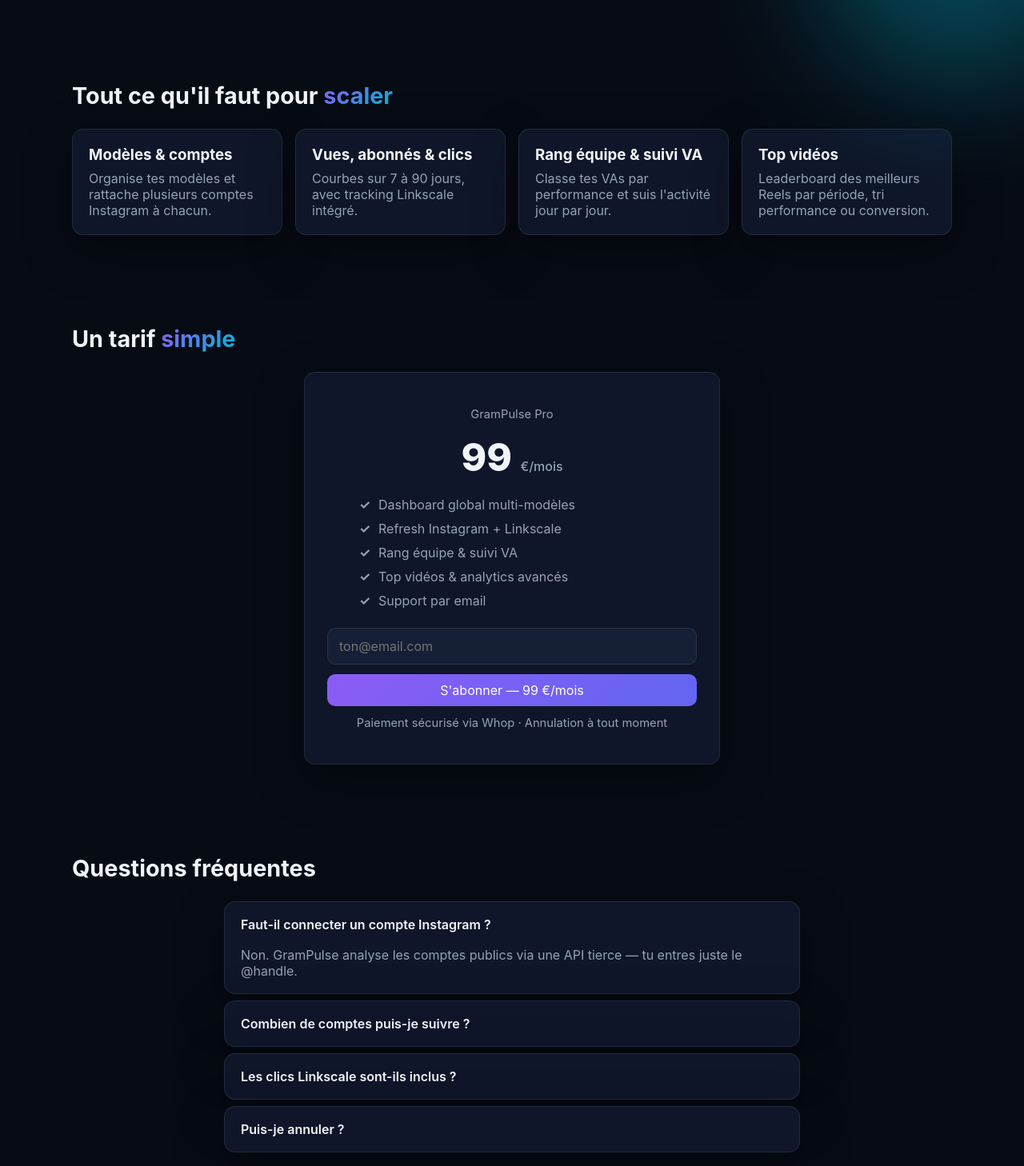
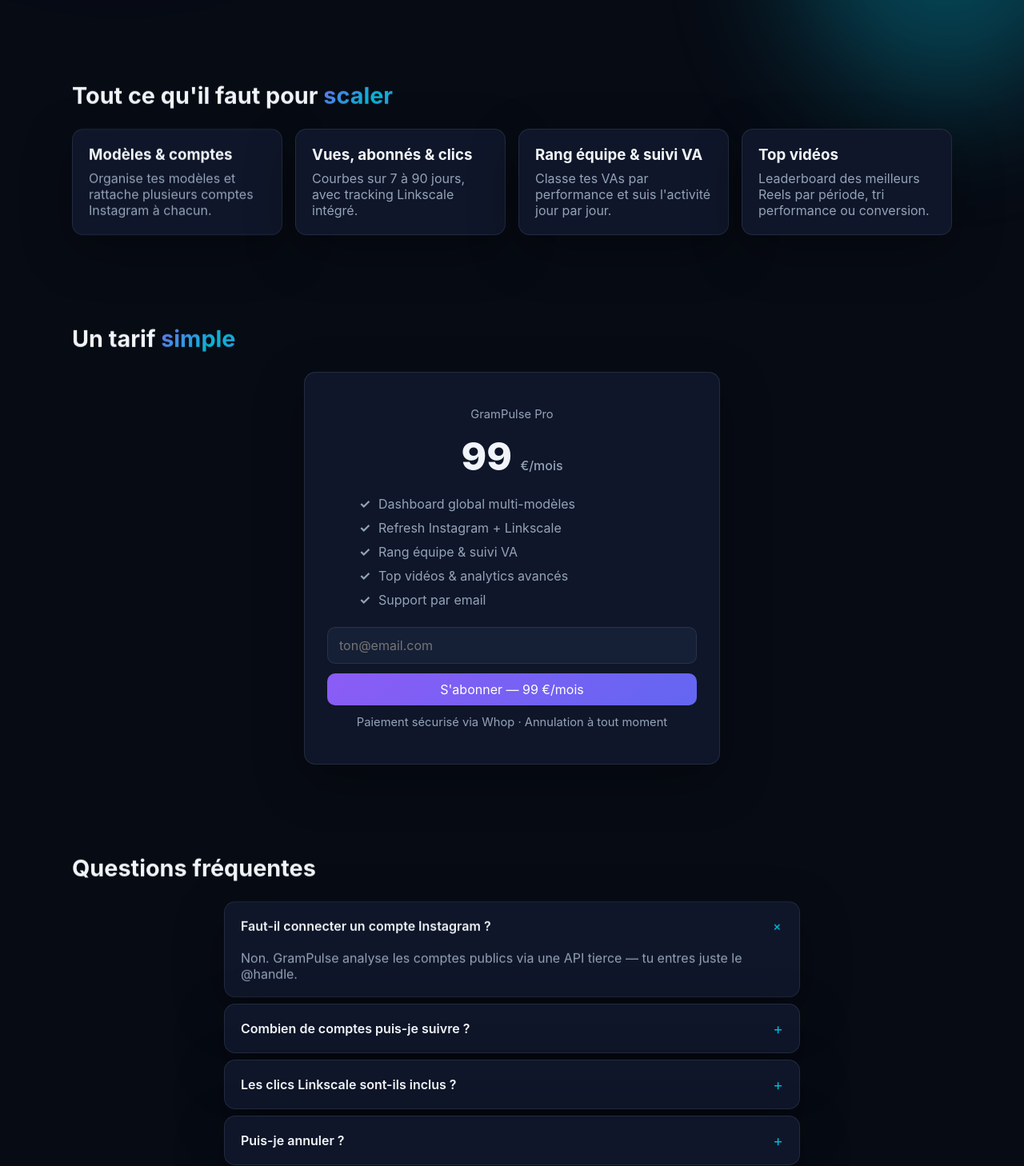
Before and after one commit to VagAgency/grampulse, a Next.js app in the folder web/: page / in a window 1280 px wide. Shown: the part 438-1896 px from the top of the page at 80% size. Built offline with nearby package versions, Linux system fonts and the light colour scheme; no server answers.

Commit message:
Add professional animations across landing and app

```diff
--- a/web/app/globals.css
+++ b/web/app/globals.css
@@ -47,6 +47,7 @@
   background: var(--bg);
   color: var(--text);
   font-family: Inter, ui-sans-serif, system-ui, -apple-system, sans-serif;
+  scroll-behavior: smooth;
 }
 
 a {
@@ -65,10 +66,12 @@
 }
 
 .gradient-text {
-  background: linear-gradient(135deg, var(--accent), var(--accent-2));
+  background: linear-gradient(135deg, var(--accent), var(--accent-2), var(--accent));
+  background-size: 200% auto;
   -webkit-background-clip: text;
   background-clip: text;
   color: transparent;
+  animation: gradient-shift 8s ease infinite;
 }
 
 .card {
@@ -76,6 +79,15 @@
   border: 1px solid var(--border);
   border-radius: var(--radius);
   box-shadow: var(--shadow);
+  transition: transform 0.28s cubic-bezier(0.22, 1, 0.36, 1),
+    border-color 0.28s ease,
+    box-shadow 0.28s ease;
+}
+
+.card-interactive:hover {
+  transform: translateY(-4px);
+  border-color: rgba(139, 92, 246, 0.32);
+  box-shadow: 0 28px 56px rgba(0, 0, 0, 0.38);
 }
 
 .btn {
@@ -87,7 +99,13 @@
   border-radius: 10px;
   padding: 10px 16px;
   cursor: pointer;
-  transition: 0.2s ease;
+  transition: transform 0.18s cubic-bezier(0.22, 1, 0.36, 1),
+    filter 0.2s ease,
+    box-shadow 0.2s ease,
+    border-color 0.2s ease,
+    background 0.2s ease;
+  position: relative;
+  overflow: hidden;
 }
 
 .btn:disabled {
@@ -102,6 +120,17 @@
 
 .btn-primary:hover:not(:disabled) {
   filter: brightness(1.08);
+  transform: translateY(-2px);
+  box-shadow: 0 10px 28px rgba(139, 92, 246, 0.35);
+}
+
+.btn-primary:active:not(:disabled) {
+  transform: translateY(0) scale(0.98);
+}
+
+.btn-ghost:hover:not(:disabled) {
+  transform: translateY(-1px);
+  border-color: rgba(139, 92, 246, 0.35);
 }
 
 .btn-ghost {
@@ -160,6 +189,7 @@
   background: #8b5cf6;
   top: -120px;
   left: -80px;
+  animation: glow-drift-a 14s ease-in-out infinite;
 }
 
 .landing-glow-2 {
@@ -168,6 +198,7 @@
   background: #06b6d4;
   top: 180px;
   right: -100px;
+  animation: glow-drift-b 16s ease-in-out infinite;
 }
 
 .landing-nav {
@@ -177,6 +208,7 @@
   backdrop-filter: blur(12px);
   background: rgba(7, 11, 20, 0.75);
   border-bottom: 1px solid var(--border);
+  animation: nav-enter 0.7s cubic-bezier(0.22, 1, 0.36, 1) both;
 }
 
 .landing-nav-inner {
@@ -260,12 +292,25 @@
   margin-top: 24px;
 }
 
+.landing-features-grid .reveal {
+  height: 100%;
+}
+
+.landing-features-grid .reveal > .card {
+  height: 100%;
+}
+
 .landing-feature {
   padding: 20px;
 }
 
 .landing-feature h3 {
   margin: 0 0 8px;
+  transition: color 0.25s ease;
+}
+
+.landing-feature:hover h3 {
+  color: var(--accent-2);
 }
 
 .landing-feature p {
@@ -282,10 +327,12 @@
   color: var(--muted);
   text-decoration: none;
   font-size: .9rem;
+  transition: color 0.2s ease, transform 0.2s ease;
 }
 
 .landing-nav-links a:hover {
   color: var(--text);
+  transform: translateY(-1px);
 }
 
 .landing-nav-actions {
@@ -357,6 +404,37 @@
   font-weight: 600;
   text-align: left;
   cursor: pointer;
+  display: flex;
+  align-items: center;
+  justify-content: space-between;
+  gap: 12px;
+  transition: color 0.2s ease;
+}
+
+.landing-faq-q::after {
+  content: "+";
+  color: var(--accent-2);
+  font-size: 1.2rem;
+  font-weight: 400;
+  transition: transform 0.3s cubic-bezier(0.22, 1, 0.36, 1);
+}
+
+.landing-faq-item.is-open .landing-faq-q::after {
+  transform: rotate(45deg);
+}
+
+.landing-faq-panel {
+  display: grid;
+  grid-template-rows: 0fr;
+  transition: grid-template-rows 0.35s cubic-bezier(0.22, 1, 0.36, 1);
+}
+
+.landing-faq-item.is-open .landing-faq-panel {
+  grid-template-rows: 1fr;
+}
+
+.landing-faq-panel-inner {
+  overflow: hidden;
 }
 
 .landing-faq-a {
@@ -379,12 +457,45 @@
   display: grid;
   place-items: center;
   padding: 24px;
+  position: relative;
+  overflow: hidden;
+}
+
+.auth-page::before,
+.auth-page::after {
+  content: "";
+  position: absolute;
+  border-radius: 50%;
+  filter: blur(80px);
+  opacity: 0.28;
+  pointer-events: none;
+}
+
+.auth-page::before {
+  width: 320px;
+  height: 320px;
+  background: #8b5cf6;
+  top: -80px;
+  left: -60px;
+  animation: glow-drift-a 14s ease-in-out infinite;
+}
+
+.auth-page::after {
+  width: 280px;
+  height: 280px;
+  background: #06b6d4;
+  bottom: -60px;
+  right: -40px;
+  animation: glow-drift-b 16s ease-in-out infinite;
 }
 
 .auth-card {
   width: min(420px, 100%);
   padding: 28px;
   text-align: center;
+  animation: auth-enter 0.75s cubic-bezier(0.22, 1, 0.36, 1) both;
+  position: relative;
+  z-index: 1;
 }
 
 .auth-card h1,
@@ -588,11 +699,12 @@
   font-size: 0.9rem;
   color: var(--muted);
   text-decoration: none;
-  transition: background 0.15s, color 0.15s;
+  transition: background 0.2s ease, color 0.2s ease, transform 0.2s ease;
 }
 
 .app-nav-link:hover {
   color: var(--text);
+  transform: translateY(-1px);
 }
 
 .app-nav-link.active {
@@ -602,6 +714,7 @@
 
 .dashboard-main {
   padding: 28px 0 48px;
+  animation: page-enter 0.45s ease both;
 }
 
 .add-form {
@@ -812,7 +925,13 @@
 
 .kpi-card {
   padding: 16px;
-}
+  animation: fade-up 0.55s cubic-bezier(0.22, 1, 0.36, 1) both;
+}
+
+.kpi-grid .kpi-card:nth-child(1) { animation-delay: 0.04s; }
+.kpi-grid .kpi-card:nth-child(2) { animation-delay: 0.1s; }
+.kpi-grid .kpi-card:nth-child(3) { animation-delay: 0.16s; }
+.kpi-grid .kpi-card:nth-child(4) { animation-delay: 0.22s; }
 
 .kpi-value {
   display: block;
@@ -823,6 +942,7 @@
 .chart-card {
   padding: 20px;
   margin-bottom: 24px;
+  animation: fade-up 0.6s cubic-bezier(0.22, 1, 0.36, 1) 0.12s both;
 }
 
 .chart-wrap {
@@ -1148,6 +1268,11 @@
   gap: 8px;
 }
 
+.model-card:hover {
+  transform: translateY(-3px);
+  border-color: rgba(139, 92, 246, 0.28);
+}
+
 .model-card-top {
   display: flex;
   gap: 12px;
@@ -1290,6 +1415,7 @@
   padding: 20px;
   background: var(--overlay);
   backdrop-filter: blur(4px);
+  animation: overlay-enter 0.25s ease both;
 }
 
 .model-edit-modal {
@@ -1297,6 +1423,7 @@
   max-width: 440px;
   padding: 22px;
   box-shadow: 0 24px 80px rgba(0, 0, 0, 0.45);
+  animation: modal-enter 0.35s cubic-bezier(0.22, 1, 0.36, 1) both;
 }
 
 .model-edit-modal-head {
@@ -2225,3 +2352,188 @@
   font-weight: 600;
   white-space: nowrap;
 }
+
+/* ── Animations ── */
+
+@keyframes fade-up {
+  from {
+    opacity: 0;
+    transform: translateY(22px);
+  }
+  to {
+    opacity: 1;
+    transform: translateY(0);
+  }
+}
+
+@keyframes fade-in {
+  from { opacity: 0; }
+  to { opacity: 1; }
+}
+
+@keyframes nav-enter {
+  from {
+    opacity: 0;
+    transform: translateY(-12px);
+  }
+  to {
+    opacity: 1;
+    transform: translateY(0);
+  }
+}
+
+@keyframes auth-enter {
+  from {
+    opacity: 0;
+    transform: translateY(18px) scale(0.98);
+  }
+  to {
+    opacity: 1;
+    transform: translateY(0) scale(1);
+  }
+}
+
+@keyframes page-enter {
+  from {
+    opacity: 0;
+    transform: translateY(10px);
+  }
+  to {
+    opacity: 1;
+    transform: translateY(0);
+  }
+}
+
+@keyframes overlay-enter {
+  from { opacity: 0; }
+  to { opacity: 1; }
+}
+
+@keyframes modal-enter {
+  from {
+    opacity: 0;
+    transform: translateY(16px) scale(0.97);
+  }
+  to {
+    opacity: 1;
+    transform: translateY(0) scale(1);
+  }
+}
+
+@keyframes glow-drift-a {
+  0%, 100% { transform: translate(0, 0) scale(1); }
+  50% { transform: translate(24px, -18px) scale(1.06); }
+}
+
+@keyframes glow-drift-b {
+  0%, 100% { transform: translate(0, 0) scale(1); }
+  50% { transform: translate(-20px, 14px) scale(1.05); }
+}
+
+@keyframes gradient-shift {
+  0%, 100% { background-position: 0% center; }
+  50% { background-position: 100% center; }
+}
+
+@keyframes loading-dot-bounce {
+  0%, 80%, 100% {
+    transform: scale(0.65);
+    opacity: 0.45;
+  }
+  40% {
+    transform: scale(1);
+    opacity: 1;
+  }
+}
+
+.reveal {
+  opacity: 0;
+  transform: translateY(28px);
+  transition: opacity 0.75s cubic-bezier(0.22, 1, 0.36, 1),
+    transform 0.75s cubic-bezier(0.22, 1, 0.36, 1);
+  will-change: opacity, transform;
+}
+
+.reveal.is-visible {
+  opacity: 1;
+  transform: translateY(0);
+}
+
+.animate-hero {
+  animation: fade-up 0.85s cubic-bezier(0.22, 1, 0.36, 1) both;
+}
+
+.hero-delay-1 { animation-delay: 0.08s; }
+.hero-delay-2 { animation-delay: 0.16s; }
+.hero-delay-3 { animation-delay: 0.24s; }
+.hero-delay-4 { animation-delay: 0.32s; }
+
+.landing-pricing-card {
+  position: relative;
+  overflow: hidden;
+}
+
+.landing-pricing-card::before {
+  content: "";
+  position: absolute;
+  inset: -1px;
+  border-radius: inherit;
+  padding: 1px;
+  background: linear-gradient(135deg, rgba(139, 92, 246, 0.45), rgba(6, 182, 212, 0.25), rgba(139, 92, 246, 0.15));
+  -webkit-mask: linear-gradient(#fff 0 0) content-box, linear-gradient(#fff 0 0);
+  -webkit-mask-composite: xor;
+  mask-composite: exclude;
+  pointer-events: none;
+  opacity: 0.7;
+}
+
+.loading-dots {
+  display: inline-flex;
+  align-items: center;
+  gap: 10px;
+  color: var(--muted);
+  margin: 0;
+}
+
+.loading-dots-track {
+  display: inline-flex;
+  gap: 5px;
+}
+
+.loading-dots-track span {
+  width: 7px;
+  height: 7px;
+  border-radius: 50%;
+  background: var(--accent);
+  animation: loading-dot-bounce 1.1s ease-in-out infinite;
+}
+
+.loading-dots-track span:nth-child(2) { animation-delay: 0.15s; }
+.loading-dots-track span:nth-child(3) { animation-delay: 0.3s; }
+
+.accounts-table tbody tr {
+  transition: background 0.2s ease;
+}
+
+.status.err {
+  animation: fade-in 0.3s ease both;
+}
+
+@media (prefers-reduced-motion: reduce) {
+  html {
+    scroll-behavior: auto;
+  }
+
+  *,
+  *::before,
+  *::after {
+    animation-duration: 0.01ms !important;
+    animation-iteration-count: 1 !important;
+    transition-duration: 0.01ms !important;
+  }
+
+  .reveal {
+    opacity: 1;
+    transform: none;
+  }
+}
--- a/web/app/page.tsx
+++ b/web/app/page.tsx
@@ -3,6 +3,7 @@
 import Link from "next/link";
 import { useState } from "react";
 import { BrandLogo } from "@/components/BrandLogo";
+import { Reveal } from "@/components/Reveal";
 import { createCheckout } from "@/lib/auth";
 
 const FEATURES = [
@@ -92,15 +93,15 @@
       </header>
 
       <section className="landing-hero container">
-        <p className="hint">Analytics Instagram — agences & créateurs</p>
-        <h1 className="landing-title">
+        <p className="hint animate-hero">Analytics Instagram — agences & créateurs</p>
+        <h1 className="landing-title animate-hero hero-delay-1">
           Pilote tous tes comptes Instagram en <span className="gradient-text">un seul dashboard</span>
         </h1>
-        <p className="landing-subtitle">
+        <p className="landing-subtitle animate-hero hero-delay-2">
           Vues, abonnés, clics Linkscale, top vidéos et suivi d&apos;équipe —
           sans connexion Meta.
         </p>
-        <div className="landing-hero-cta">
+        <div className="landing-hero-cta animate-hero hero-delay-3">
           <a href="#pricing" className="btn btn-primary">
             Commencer maintenant
           </a>
@@ -111,24 +112,31 @@
       </section>
 
       <section id="features" className="landing-section container">
+        <Reveal>
           <h2 className="landing-section-title">
             Tout ce qu&apos;il faut pour <span className="gradient-text">scaler</span>
           </h2>
+        </Reveal>
         <div className="landing-features-grid">
-          {FEATURES.map((f) => (
-            <div key={f.title} className="card landing-feature">
+          {FEATURES.map((f, i) => (
+            <Reveal key={f.title} delay={i * 90}>
+              <div className="card landing-feature card-interactive">
                 <h3>{f.title}</h3>
                 <p>{f.desc}</p>
               </div>
+            </Reveal>
           ))}
         </div>
       </section>
 
       <section id="pricing" className="landing-section container">
+        <Reveal>
           <h2 className="landing-section-title">
             Un tarif <span className="gradient-text">simple</span>
           </h2>
-        <div className="card landing-pricing-card">
+        </Reveal>
+        <Reveal delay={120}>
+          <div className="card landing-pricing-card card-interactive">
             <p className="hint">GramPulse Pro</p>
             <p className="landing-price">
               99 <span>€/mois</span>
@@ -161,22 +169,32 @@
               Paiement sécurisé via Whop · Annulation à tout moment
             </p>
           </div>
+        </Reveal>
       </section>
 
       <section id="faq" className="landing-section container">
+        <Reveal>
           <h2 className="landing-section-title">Questions fréquentes</h2>
+        </Reveal>
         <div className="landing-faq">
           {FAQ.map((item, i) => (
-            <div key={item.q} className="card landing-faq-item">
+            <Reveal key={item.q} delay={i * 70}>
+              <div className={`card landing-faq-item${openFaq === i ? " is-open" : ""}`}>
                 <button
                   type="button"
                   className="landing-faq-q"
                   onClick={() => setOpenFaq(openFaq === i ? null : i)}
+                  aria-expanded={openFaq === i}
                 >
                   {item.q}
                 </button>
-              {openFaq === i && <p className="landing-faq-a">{item.a}</p>}
+                <div className="landing-faq-panel">
+                  <div className="landing-faq-panel-inner">
+                    <p className="landing-faq-a">{item.a}</p>
                   </div>
+                </div>
+              </div>
+            </Reveal>
           ))}
         </div>
       </section>
--- /dev/null
+++ b/web/components/Reveal.tsx
@@ -0,0 +1,48 @@
+"use client";
+
+import { useEffect, useRef, useState, type CSSProperties, type ReactNode } from "react";
+
+type Props = {
+  children: ReactNode;
+  className?: string;
+  delay?: number;
+  style?: CSSProperties;
+};
+
+export function Reveal({ children, className = "", delay = 0, style }: Props) {
+  const ref = useRef<HTMLDivElement>(null);
+  const [visible, setVisible] = useState(false);
+
+  useEffect(() => {
+    const el = ref.current;
+    if (!el) return;
+
+    if (window.matchMedia("(prefers-reduced-motion: reduce)").matches) {
+      setVisible(true);
+      return;
+    }
+
+    const observer = new IntersectionObserver(
+      ([entry]) => {
+        if (entry.isIntersecting) {
+          setVisible(true);
+          observer.disconnect();
+        }
+      },
+      { threshold: 0.12, rootMargin: "0px 0px -6% 0px" },
+    );
+
+    observer.observe(el);
+    return () => observer.disconnect();
+  }, []);
+
+  return (
+    <div
+      ref={ref}
+      className={`reveal${visible ? " is-visible" : ""}${className ? ` ${className}` : ""}`}
+      style={{ ...style, transitionDelay: `${delay}ms` }}
+    >
+      {children}
+    </div>
+  );
+}
```
Also changed, not shown: web/app/dashboard/page.tsx (+7 -3 lines), web/components/LoadingDots.tsx (added, +12 -0 lines). Lines whose indentation alone changed are shown as unchanged.
